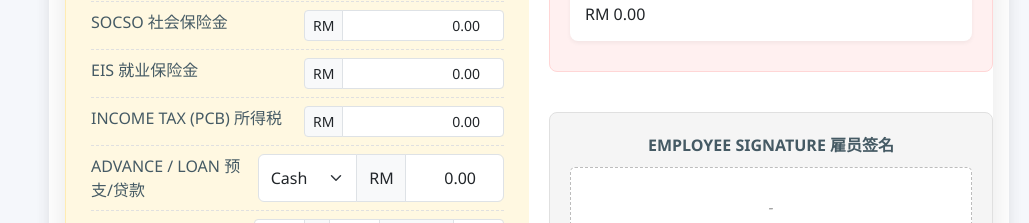
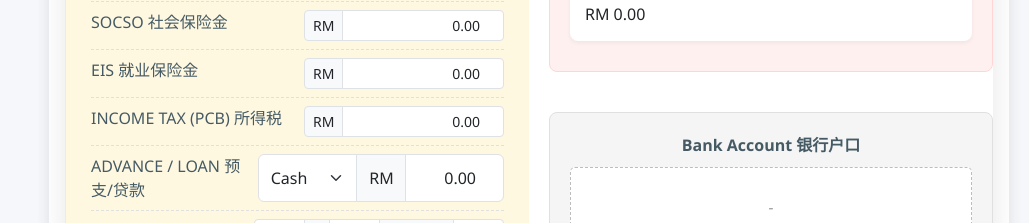
Before and after one commit to YeeTing18/HwaYeapSalaryWebsite, a website: page public/main.html in a window 1280 px wide. Shown: the part 1120-1343 px from the top of the page, without its empty margins (251-1280 px from the left). Drawn offline with nearby package versions, Linux system fonts and the light colour scheme; no server answers.

Commit message:
Change employee signature to bank account

```diff
--- a/public/main.html
+++ b/public/main.html
@@ -2105,7 +2105,7 @@
                                             <!-- Signature Section -->
                                             <div class="signature-section" style="display: flex; flex-direction: column; gap: 20px; width: 100%;">
                                                 <div class="signature-group">
-                                                    <div class="signature-label">EMPLOYEE SIGNATURE 雇员签名</div>
+                                                    <div class="signature-label">Bank Account 银行户口</div>
                                                     <div class="signature-box">-</div>
                                                 </div>
 
```
